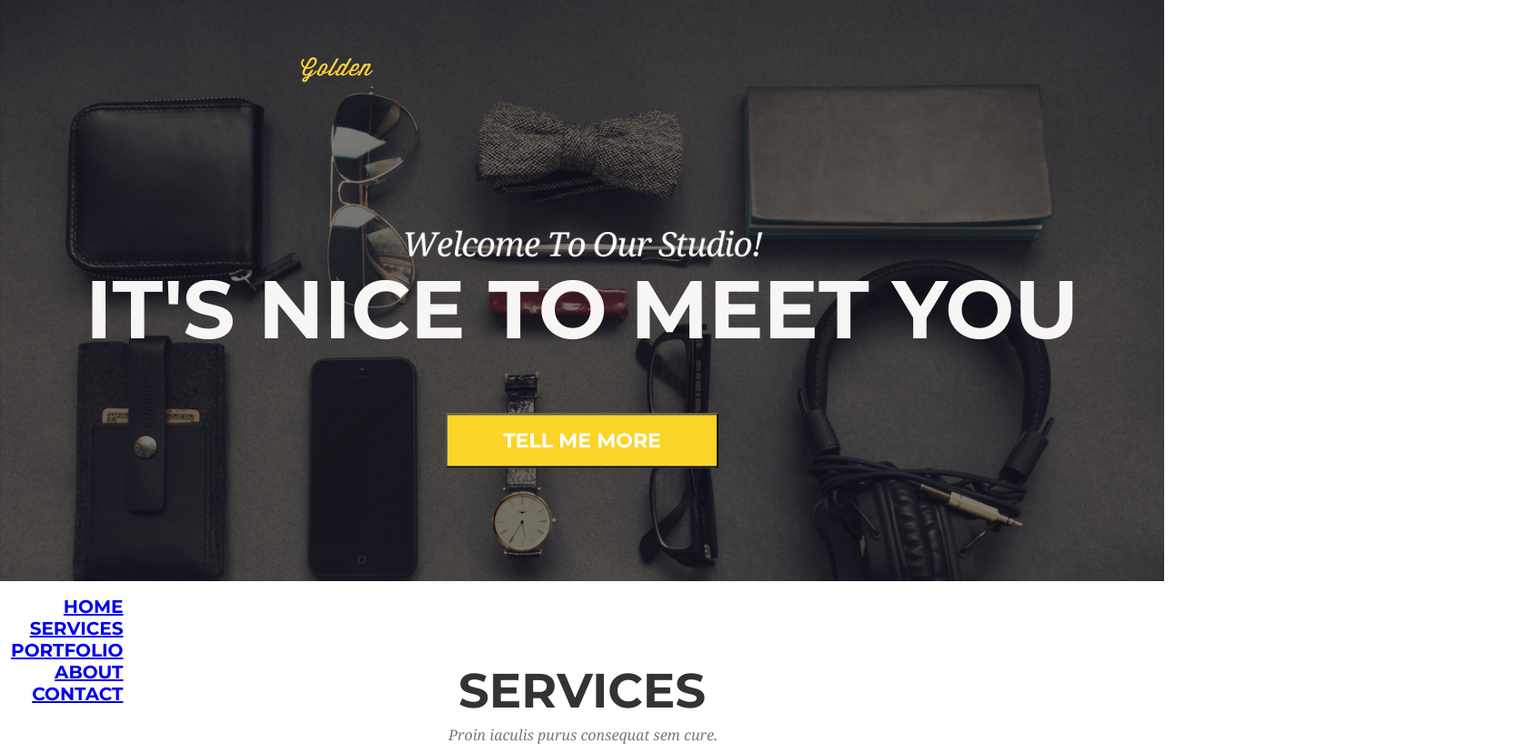
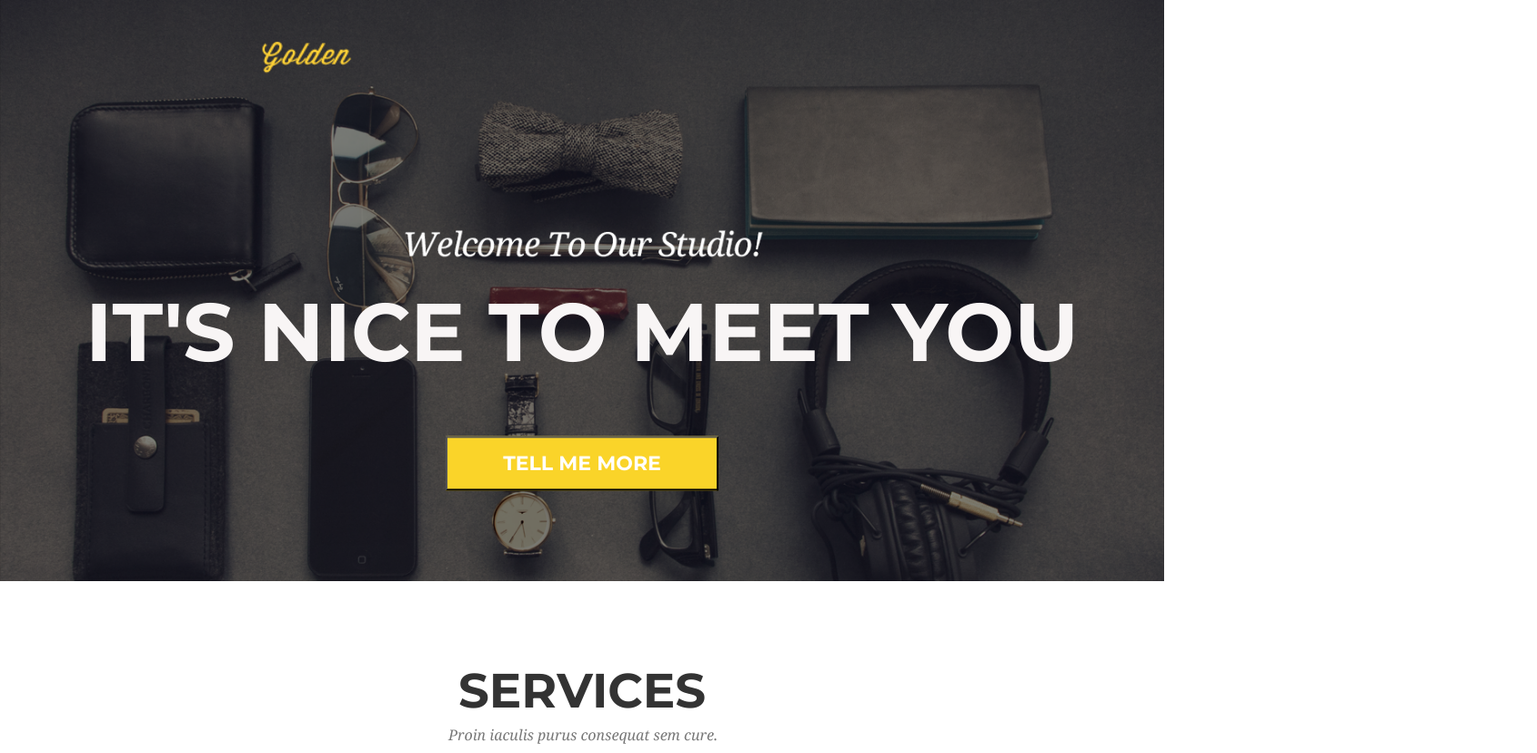
Before and after one commit to Madzi13/gitprojekty, a website: page index.html in a window 1280 px wide. Shown: the top 828 px of the page at 91% size, 1690 px wide, since content can reach past the window. Drawn offline with Linux system fonts and the light colour scheme.

Commit message:
poprawki 2

```diff
--- a/index.html
+++ b/index.html
@@ -9,7 +9,6 @@
     <link href="https://fonts.googleapis.com/css2?family=Montserrat:wght@700&display=swap" rel="stylesheet">
     <link href="https://fonts.googleapis.com/css2?family=Montserrat:wght@700&family=Roboto+Slab&display=swap" rel="stylesheet">
     <link rel="stylesheet" href="https://use.fontawesome.com/releases/v6.0.0/css/all.css">
-
     <link rel="stylesheet" href="css/style.css">
     <title>Landing</title>
 </head>
@@ -17,20 +16,22 @@
   <section class="splash">
     <div class="overlay">
       <img src="images/welcome.png" width="200%" alt="">
+    </div>
+      <img class="logo" src="images/zadanie-golden.png" alt="">
+      <div class="splash-inner">
         <div class="navi">
+          <div class="container">
           <nav class="navigation">
-           <ul>
+            <ol>
               <li><a href="#">HOME</a></li>
               <li><a href="#">SERVICES</a></li>
               <li><a href="#">PORTFOLIO</a></li>
               <li><a href="#">ABOUT</a></li>
               <li><a href="#">CONTACT</a></li>
-          </ul>
+            </ol>
           </nav>
         </div>
         </div>
-      <img class="logo" src="images/zadanie-golden.png" alt="">
-      <div class="splash-inner">
         <h1>IT'S NICE TO MEET YOU</h1>
         <div>
           <button class="btn" type="submit">TELL ME MORE</button>
--- a/sass/style.scss
+++ b/sass/style.scss
@@ -31,20 +31,37 @@
 
 .logo {
   position: absolute;
-  left: 316px;
-  top: 50px;
+  left: 270px;
+  top: 30px;
+  height: 10%;
+  text-align: left;
 }
 
-.navigation {
-  position: absolute;
-  padding: 12px;
+ol {
   list-style-type: none;
+  padding: 0;
+  margin: 0;
+  font-size: 18px;
+  height: 50px;
+  text-align: center;
   font-family: 'Montserrat', sans-serif;
-  font-size: 20px;
-  text-align: right; display: inline;
-  color: #ffffff;
+  position: relative;
+  right: -500px;
+  top: -300px;
+
+}
+
+ol > li {
+  float: left;
+  width: 140px;
+}
+
+ol a {
+  display: block;
+  color: white;
   text-decoration: none;
- }
+  padding: 0 15px;
+}
 
 h1 {
   font-family: 'Montserrat', sans-serif;
```
Also changed, not shown: css/style.css, 1 other file. Lines whose indentation alone changed are shown as unchanged.
